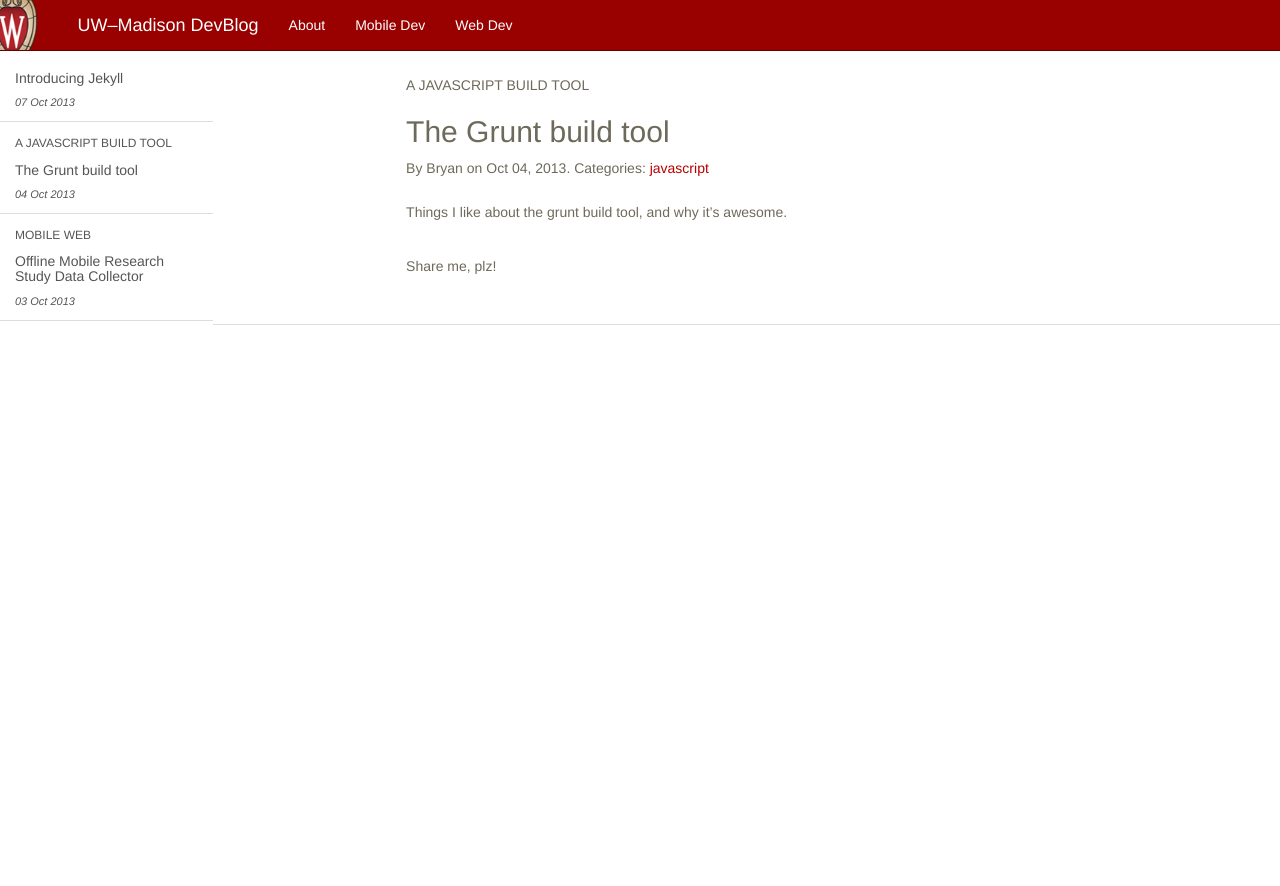
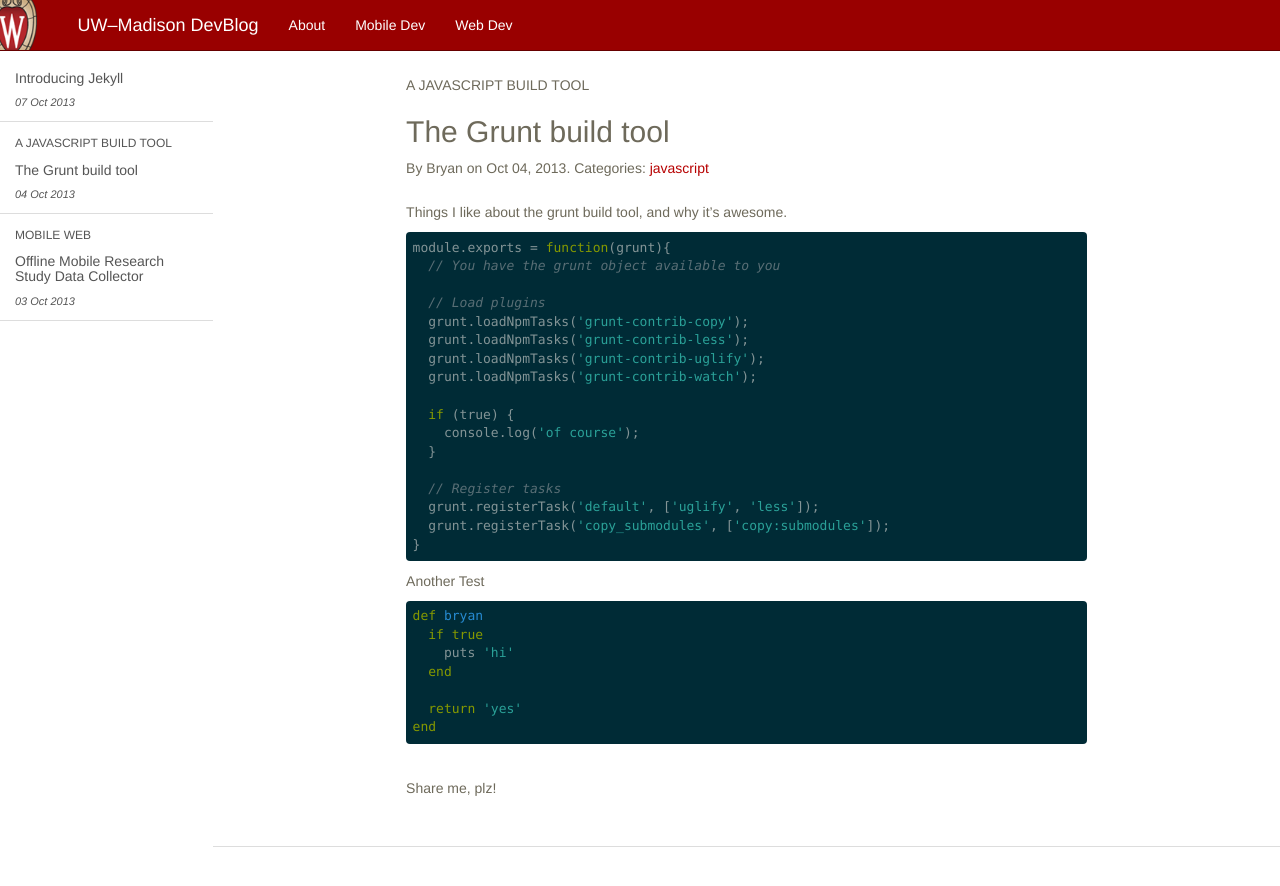
Before and after one commit to UWMadisonUcomm/devblog, a Jekyll site: the page built from _posts/2013-10-4-grunt-build-tool.markdown, in a window 1280 px wide. Shown: the top 886 px of the page. Built offline with Jekyll 4.4.1, drawn with Linux system fonts in a browser that asks for light colours; Markdown is read by kramdown in place of the engine named in the settings.

````diff
--- a/_assets/js/uw_devblog.js
+++ b/_assets/js/uw_devblog.js
@@ -0,0 +1,3 @@
+// Highlight.js
+hljs.tabReplace = '    ';
+hljs.initHighlightingOnLoad();
--- a/_config.yml
+++ b/_config.yml
@@ -1,6 +1,6 @@
 name: UW DevBlog
 markdown: redcarpet
-pygments: true
+pygments: false
 permalink: /blog/:title
 exclude: ['_assets', '_submodules', 'node_modules', 'Gruntfile.js', 'package.json', 'uw_bootstrap']
 tag_page_layout: tag_page
--- a/_posts/2013-10-4-grunt-build-tool.markdown
+++ b/_posts/2013-10-4-grunt-build-tool.markdown
@@ -7,3 +7,35 @@ lede: "A javascript build tool"
 ---
 
 Things I like about the grunt build tool, and why it's awesome.
+
+```javascript
+module.exports = function(grunt){
+  // You have the grunt object available to you
+
+  // Load plugins
+  grunt.loadNpmTasks('grunt-contrib-copy');
+  grunt.loadNpmTasks('grunt-contrib-less');
+  grunt.loadNpmTasks('grunt-contrib-uglify');
+  grunt.loadNpmTasks('grunt-contrib-watch');
+
+  if (true) {
+    console.log('of course');
+  }
+
+  // Register tasks
+  grunt.registerTask('default', ['uglify', 'less']);
+  grunt.registerTask('copy_submodules', ['copy:submodules']);
+}
+```
+
+Another Test
+
+```ruby
+def bryan
+  if true
+    puts 'hi'
+  end
+
+  return 'yes'
+end
+```
````
Also changed, not shown: _assets/less/uw_devblog.less (+8 -1 lines), css/uw_devblog.css, js/uw_devblog.js.
